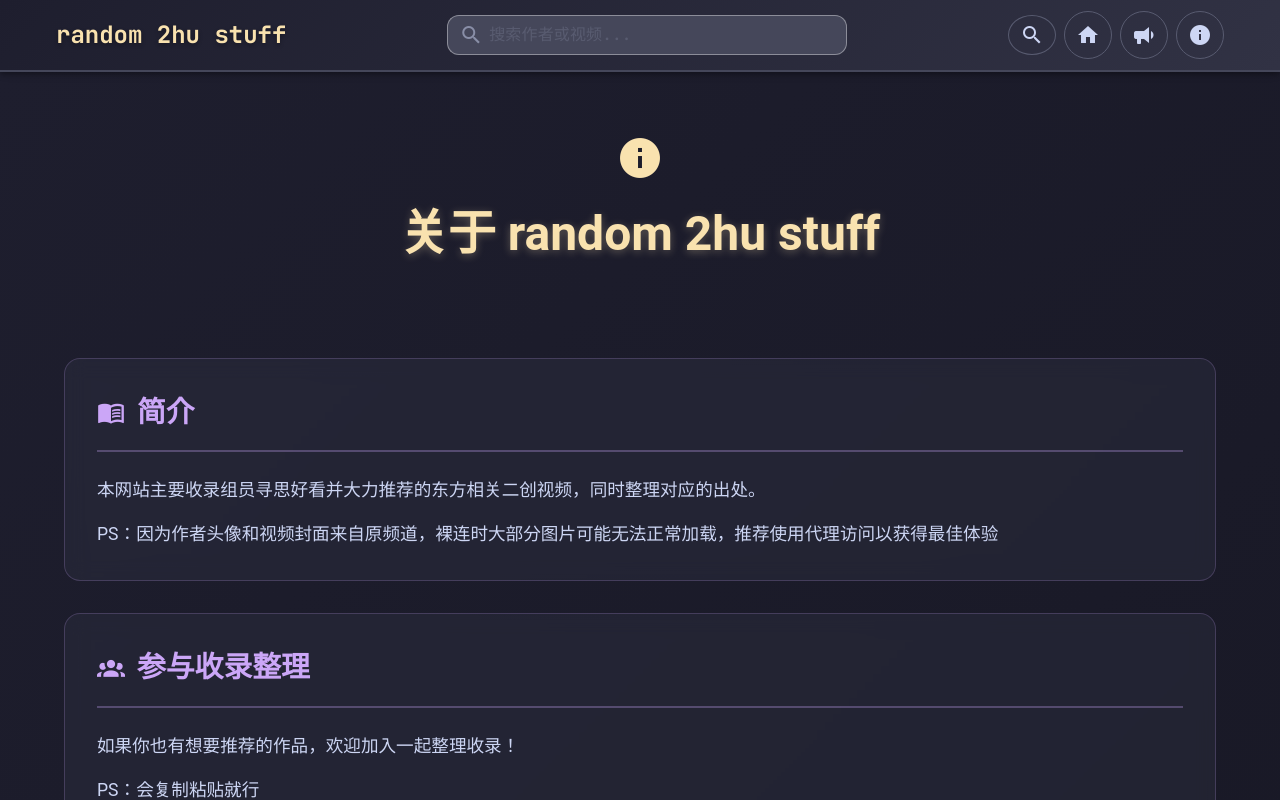
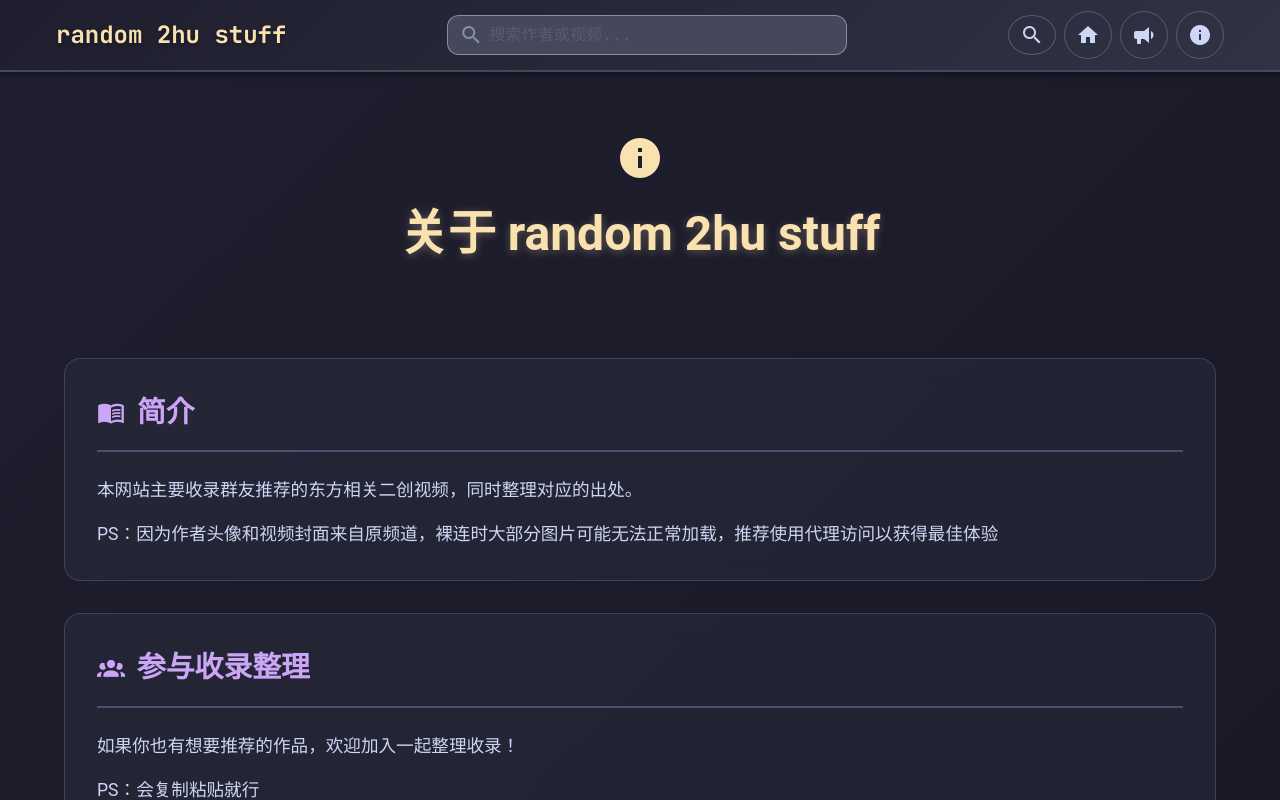
Before and after one commit to RandomNEET/random-2hu-stuff, a Vue app in the folder frontend/: page /about in a window 1280 px wide. Shown: the top 800 px of the page. Built offline with nearby package versions, Linux system fonts and the light colour scheme; no server answers.

Commit message:
update content

```diff
--- a/frontend/src/pages/About.vue
+++ b/frontend/src/pages/About.vue
@@ -14,7 +14,7 @@
           <h2 class="section-title">简介</h2>
         </div>
         <p class="section-text">
-          本网站主要收录组员寻思好看并大力推荐的东方相关二创视频，同时整理对应的出处。
+          本网站主要收录群友推荐的东方相关二创视频，同时整理对应的出处。
         </p>
         <p class="section-text" style="margin-top: 16px">
           PS：因为作者头像和视频封面来自原频道，裸连时大部分图片可能无法正常加载，推荐使用代理访问以获得最佳体验
```
